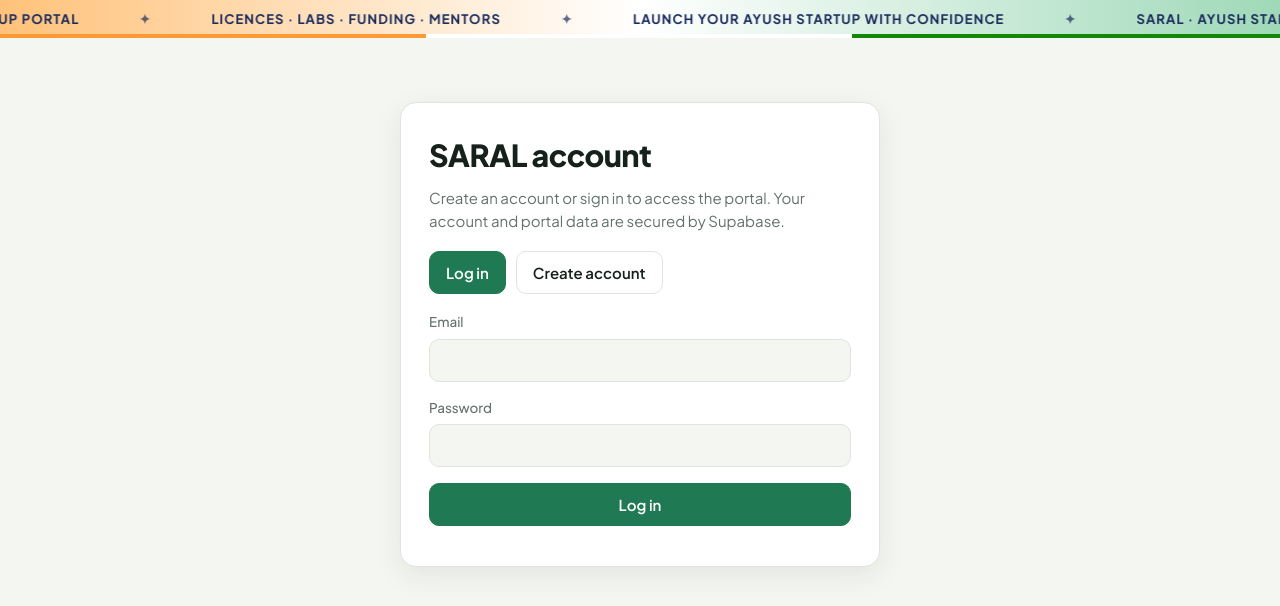
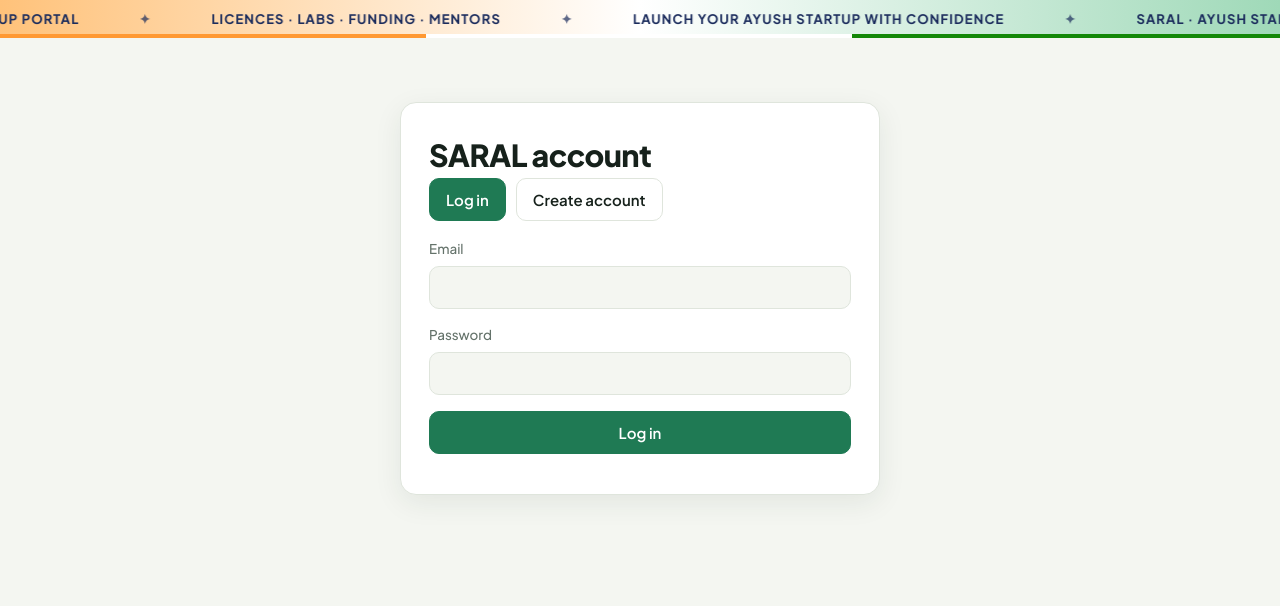
Before and after one commit to riyakangle/SARAL--ACCELERATOR-PORTAL, a plain HTML site: page saralayush.html in a window 1280 px wide. Drawn offline with nearby package versions, Linux system fonts and the light colour scheme.

Commit message:
Remove sign-in screen helper text

```diff
--- a/saralayush.html
+++ b/saralayush.html
@@ -74,7 +74,7 @@
 <body>
 <script>try{var t=localStorage.getItem('saral-theme');if(t)document.documentElement.dataset.theme=t}catch(e){}</script>
 <div class="marq" aria-label="SARAL, AYUSH Startup Portal. Licences, labs, funding, mentors."><div><span>SARAL · AYUSH Startup Portal</span><span>Licences · Labs · Funding · Mentors</span><span>Launch your AYUSH startup with confidence</span><span aria-hidden="true">SARAL · AYUSH Startup Portal</span><span aria-hidden="true">Licences · Labs · Funding · Mentors</span><span aria-hidden="true">Launch your AYUSH startup with confidence</span></div></div>
-<section id="authGate" class="card" style="max-width:480px;margin:8vh auto;padding:28px"><h1>SARAL account</h1><p class="muted" style="margin:8px 0 18px">Create an account or sign in to access the portal. Your account and portal data are secured by Supabase.</p><div class="row" style="margin-bottom:18px"><button class="btn primary" type="button" data-auth-mode="signin" aria-pressed="true">Log in</button><button class="btn" type="button" data-auth-mode="signup" aria-pressed="false">Create account</button></div><form id="authForm" class="form"><input name="mode" type="hidden" value="signin"><label>Email<input name="email" type="email" autocomplete="email" required></label><label>Password<input name="password" type="password" minlength="8" autocomplete="current-password" required></label><label id="pwConfirmWrap" hidden>Confirm password<input name="confirmPassword" type="password" minlength="8" autocomplete="new-password"></label><button id="authSubmit" class="btn primary" type="submit">Log in</button></form><p id="authMessage" class="small" role="status" style="margin-top:12px"></p></section>
+<section id="authGate" class="card" style="max-width:480px;margin:8vh auto;padding:28px"><h1>SARAL account</h1><div class="row" style="margin-bottom:18px"><button class="btn primary" type="button" data-auth-mode="signin" aria-pressed="true">Log in</button><button class="btn" type="button" data-auth-mode="signup" aria-pressed="false">Create account</button></div><form id="authForm" class="form"><input name="mode" type="hidden" value="signin"><label>Email<input name="email" type="email" autocomplete="email" required></label><label>Password<input name="password" type="password" minlength="8" autocomplete="current-password" required></label><label id="pwConfirmWrap" hidden>Confirm password<input name="confirmPassword" type="password" minlength="8" autocomplete="new-password"></label><button id="authSubmit" class="btn primary" type="submit">Log in</button></form><p id="authMessage" class="small" role="status" style="margin-top:12px"></p></section>
 <div class="app" hidden>
 <aside class="side">
   <div class="brand"><div class="logo"><svg class="i" viewBox="0 0 24 24"><path d="M12 21c-5-2-8-6-8-11 5 0 8 2 8 6 0-4 3-6 8-6 0 5-3 9-8 11z"/></svg></div>SARAL</div>
```
